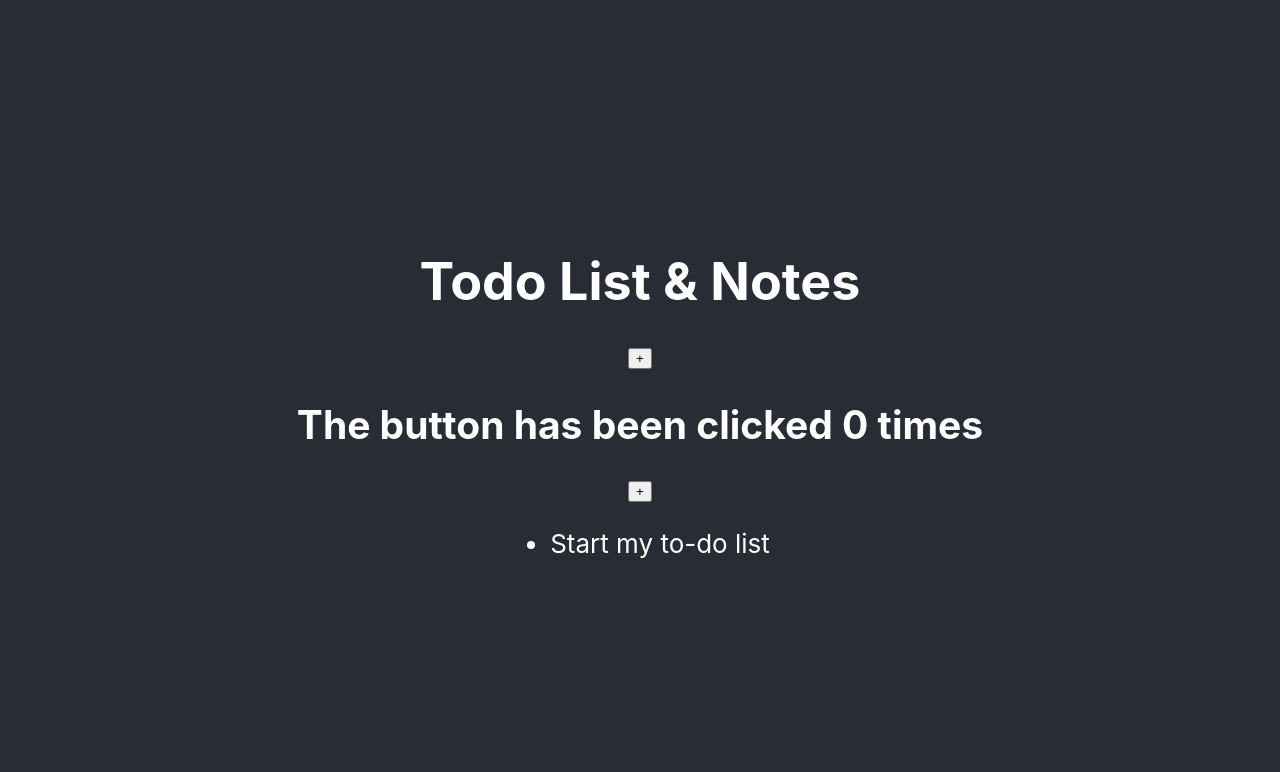
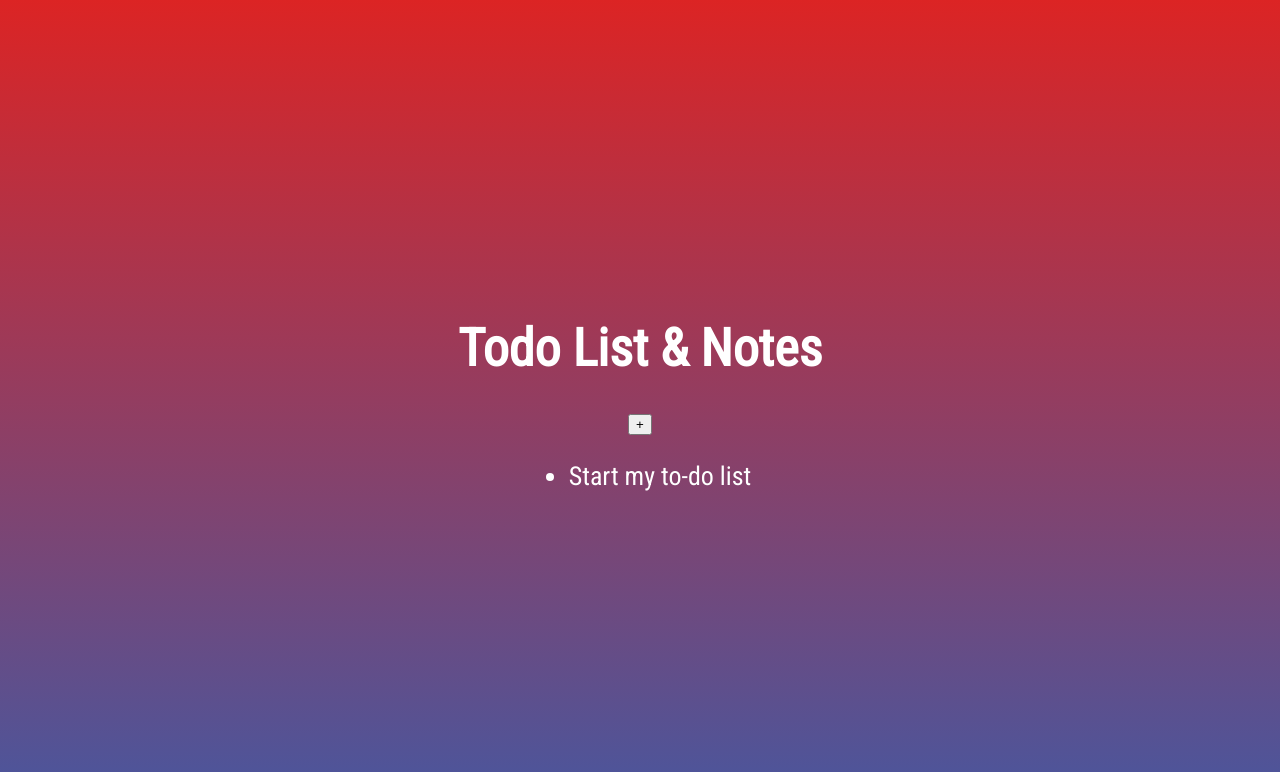
Before and after one commit to daisybarrette/drag-and-drop-sticky-notes, a React (Create React App) app: page / in a window 1280 px wide. Shown: the top 772 px of the page. Built offline with nearby package versions, Linux system fonts and the light colour scheme.

Commit message:
Remove count, change font & background

```diff
--- a/public/index.html
+++ b/public/index.html
@@ -10,6 +10,13 @@
       content="Web site created using create-react-app"
     />
     <link rel="apple-touch-icon" href="%PUBLIC_URL%/logo192.png" />
+
+
+    <link rel="preconnect" href="https://fonts.googleapis.com">
+    <link rel="preconnect" href="https://fonts.gstatic.com" crossorigin>
+    <link href="https://fonts.googleapis.com/css2?family=M+PLUS+Rounded+1c&family=Roboto+Condensed&family=Varela+Round&display=swap" rel="stylesheet">
+
+
     <!--
       manifest.json provides metadata used when your web app is installed on a
       user's mobile device or desktop. See https://developers.google.com/web/fundamentals/web-app-manifest/
--- a/src/App.css
+++ b/src/App.css
@@ -3,7 +3,14 @@
 }
 
 .App-header {
-    background-color: #282c34;
+    background: #dc2424; /* fallback for old browsers */
+    background: -webkit-linear-gradient(to top, #4a569d, #dc2424); /* Chrome 10-25, Safari 5.1-6 */
+    background: linear-gradient(
+        to top,
+        #4a569d,
+        #dc2424
+    ); /* W3C, IE 10+/ Edge, Firefox 16+, Chrome 26+, Opera 12+, Safari 7+ */
+
     min-height: 100vh;
     display: flex;
     flex-direction: column;
--- a/src/App.js
+++ b/src/App.js
@@ -13,13 +13,7 @@
 }
 
 function App() {
-    const [count, setCount] = useState(0);
     const [notes, setNotes] = useState([{ content: "Start my to-do list" }]);
-
-    function handleClick() {
-        setCount(count + 1);
-        console.log("the button was clicked");
-    }
 
     function handleAddNote(newNote) {
         const updatedNotes = [...notes, newNote];
@@ -30,12 +24,6 @@
         <div className="App">
             <header className="App-header">
                 <h1>Todo List & Notes</h1>
-
-                <button id="countButton" onClick={handleClick}>
-                    {"+"}
-                </button>
-
-                <h2 id="countText">{`The button has been clicked ${count} times`}</h2>
 
                 <button id="addNote" onClick={handleAddNote}>
                     {"+"}
--- a/src/index.css
+++ b/src/index.css
@@ -1,8 +1,6 @@
 body {
   margin: 0;
-  font-family: -apple-system, BlinkMacSystemFont, 'Segoe UI', 'Roboto', 'Oxygen',
-    'Ubuntu', 'Cantarell', 'Fira Sans', 'Droid Sans', 'Helvetica Neue',
-    sans-serif;
+  font-family: 'Roboto Condensed', sans-serif;
   -webkit-font-smoothing: antialiased;
   -moz-osx-font-smoothing: grayscale;
 }
```
Also changed, not shown: 1 other file (tests, documents, lock files or other folders).
